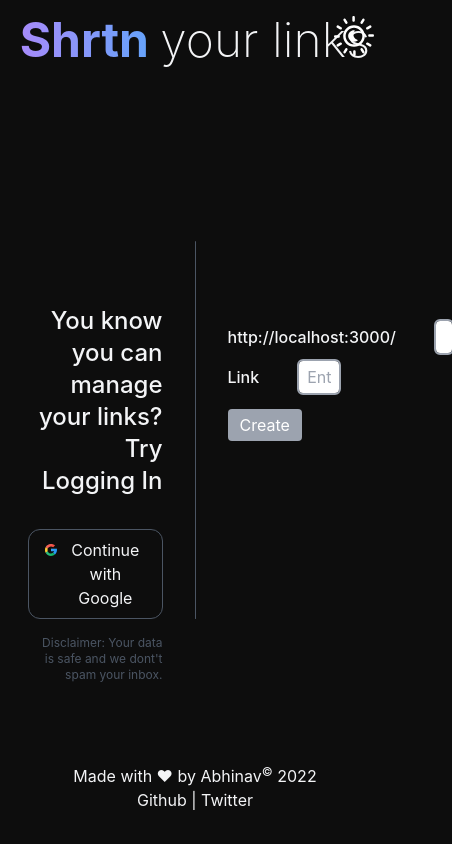
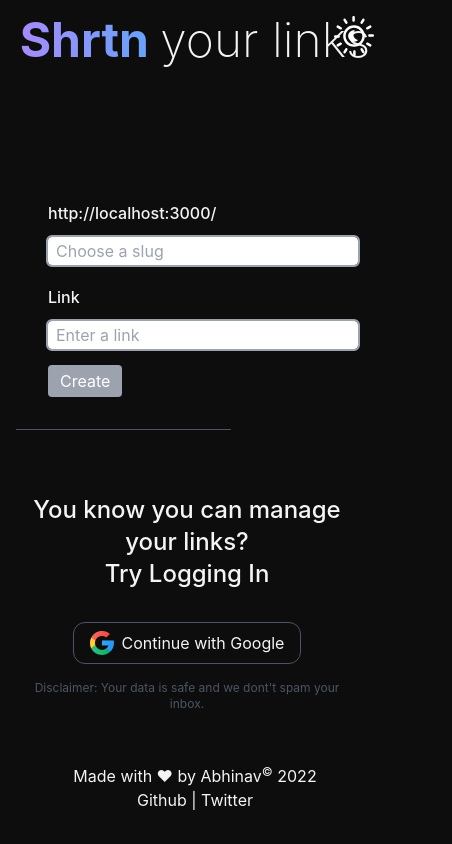
Before and after one commit to abhinav-raman/shrtn, a Next.js app: page / in a window 390 px wide. Shown: the whole page, 452 px wide, since content can reach past the window. Built offline with nearby package versions, Linux system fonts and the light colour scheme; no server answers; what ts-debounce would draw is missing.

Commit message:
Added basic mobile responsiveness

```diff
--- a/src/components/HomeLogin.tsx
+++ b/src/components/HomeLogin.tsx
@@ -12,16 +12,16 @@ const HomeLogin = ({ userData }: HomeLoginProps) => {
 
 	if (!userData) {
 		return (
-			<section className={`w-1/2 pr-8 pt-[64px] p-4`}>
-				<div className="w-full flex items-end flex-col">
-					<h1 className="w-full text-right text-2xl mb-4 font-medium">
+			<section className={`w-full pr-8 pt-[64px] p-4 md:w-1/2`}>
+				<div className="w-full flex items-center flex-col md:items-end">
+					<h1 className="w-full text-center text-2xl mb-4 font-medium md:text-right">
 						You know you can manage your links?
 						<br /> Try Logging In
 					</h1>
-					<div className="text-right mt-4">
+					<div className="text-center mt-4">
 						<GoogleLoginBtn />
 					</div>
-					<p className="text-right mt-4 text-xs text-gray-600">
+					<p className="text-center mt-4 text-xs text-gray-600">
 						Disclaimer: Your data is safe and we dont&apos;t spam your inbox.
 					</p>
 				</div>
--- a/src/components/LinkCreateForm.tsx
+++ b/src/components/LinkCreateForm.tsx
@@ -29,7 +29,7 @@ const LinkCreateForm = () => {
 	};
 
 	return (
-		<section className={`w-1/2 pl-8 p-4 pr-[min(10rem,10%)]`}>
+		<section className={`w-full pl-8 p-4 pr-4 md:w-1/2 md:pr-[min(10rem,10%)]`}>
 			{responseData && responseData.data ? (
 				<div className="pt-16">
 					<div className="flex w-full text-left my-4">
@@ -64,11 +64,11 @@ const LinkCreateForm = () => {
 				</div>
 			) : (
 				<>
-					<p className="w-full text-right my-4 h-8 font-bold text-red-500 dark:text-rose-500">
+					<p className="w-full text-right h-8 font-bold text-red-500 dark:text-rose-500 md:my-4">
 						{slugInvalidMsg}
 					</p>
-					<div className="w-full flex my-2">
-						<p className="pr-2 py-1 font-medium mr-8 whitespace-nowrap">
+					<div className="w-full flex flex-col my-2 md:flex-row">
+						<p className="pr-2 py-1 font-medium mr-8 my-2 md:my-0 whitespace-nowrap">
 							{BASE_URL}
 						</p>
 						<input
@@ -97,8 +97,8 @@ const LinkCreateForm = () => {
 							}}
 						/>
 					</div>
-					<div className="w-full flex my-2">
-						<p className="pr-2 py-1 font-medium mr-8">Link</p>
+					<div className="w-full flex flex-col my-2 md:flex-row">
+						<p className="pr-2 py-1 font-medium mr-8 my-2 md:my-0">Link</p>
 						<input
 							autoComplete="off"
 							name="link"
--- a/src/pages/index.tsx
+++ b/src/pages/index.tsx
@@ -55,10 +55,10 @@ const Home: NextPage<HomeProps> = ({ userData }: HomeProps) => {
 			</Head>
 
 			<Header />
-			<main className="flex w-full justify-center p-4 h-[calc(60vh-6rem)]">
+			<main className="flex flex-col-reverse w-full justify-center p-4 md:h-[calc(60vh-6rem)] md:flex-row">
 				<ThemeSwitcher />
 				<HomeLogin userData={userData} />
-				<span className="border-l border-l-gray-600 h-full rounded"></span>
+				<span className="border-gray-600 border-b w-3/5 h-full rounded md:w-auto md:border-l md:border-b-0"></span>
 				<LinkCreateForm />
 			</main>
 			<Footer />
```
Also changed, not shown: tailwind.config.js (+4 -4 lines).
